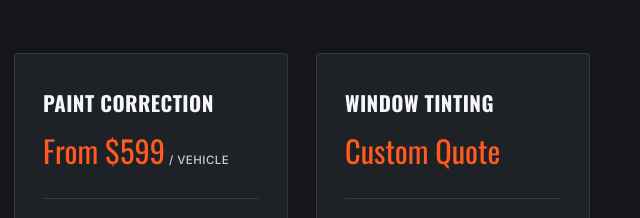
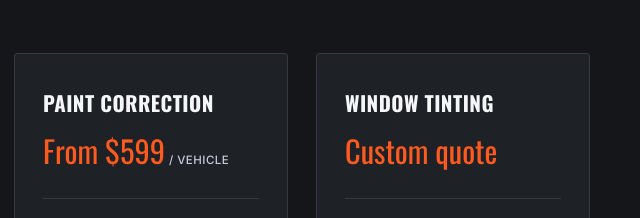
Before and after one commit to rusteezmobiledetailing/Rusteez, a plain HTML site: page index.html in a window 1280 px wide. Shown: the part 3340-3558 px from the top of the page, 640-1280 px from the left. Drawn offline with nearby package versions, Linux system fonts and the light colour scheme.

Commit message:
Correct price text case in package-card

```diff
--- a/index.html
+++ b/index.html
@@ -295,7 +295,7 @@
           <div class="package-head">
             <h3 class="package-name">Window Tinting</h3>
             <!-- EDIT: price -->
-            <p class="package-price">Custom Quote</p>
+            <p class="package-price">Custom quote</p>
           </div>
           <ul class="package-features">
             <!-- EDIT: add / remove <li> lines to match what's included -->
```
